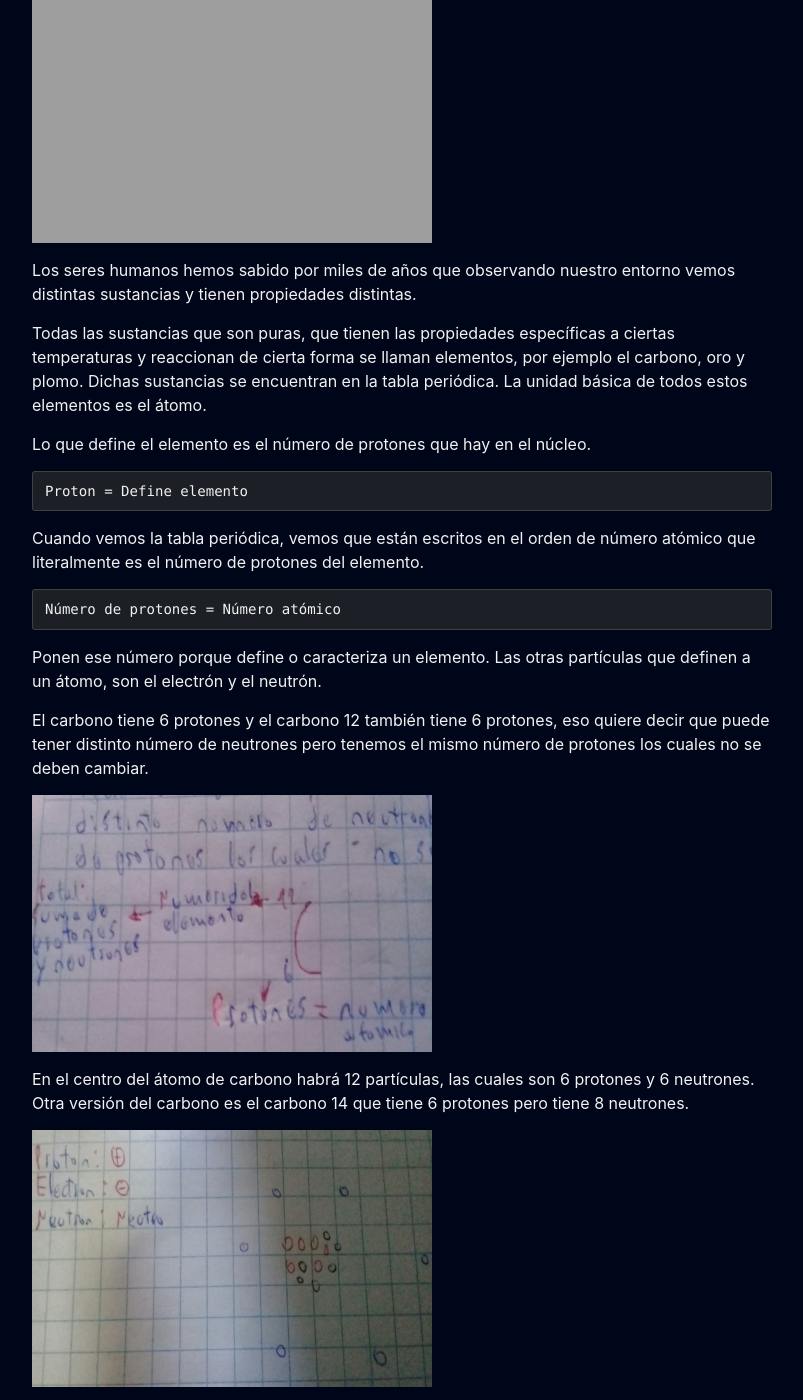
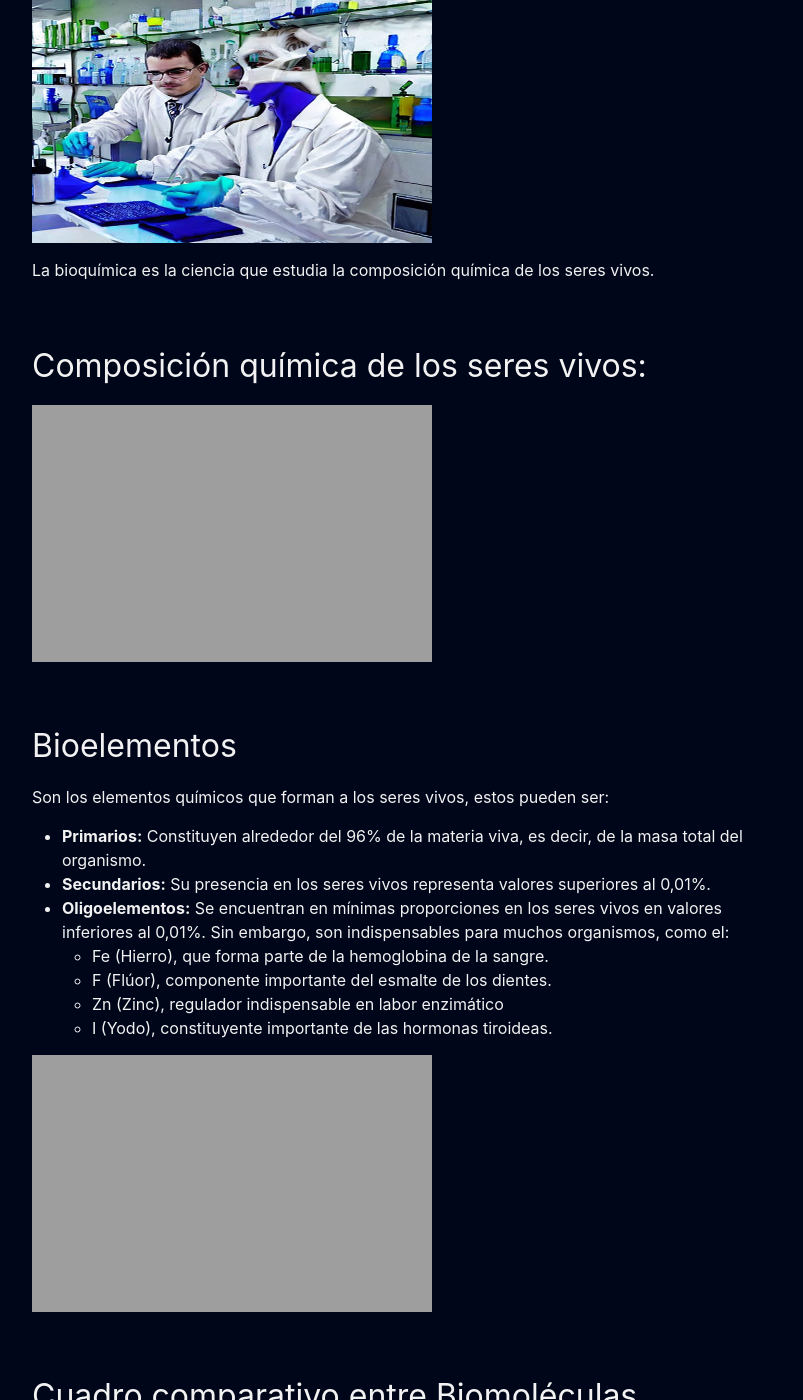
Before and after one commit to dylanmeca/dylanmeca.github.io, a Jekyll site: the page built from _posts/2023-05-06-Aprende-biologia-desde-0.md, in a window 1280 px wide and 1400 px high, scrolled down 749 px. Shown: the whole window, without its empty margins (238-1041 px from the left). Built offline with Jekyll 4.4.1, drawn with Linux system fonts in a browser that asks for light colours; a script that is not in the unit is left out; comment, search, counter and statistics services are not loaded; some of the changed text lies outside the part shown.

Commit message:
Update 2023-05-06-Aprende-biologia-desde-0.md

````diff
--- a/_posts/2023-05-06-Aprende-biologia-desde-0.md
+++ b/_posts/2023-05-06-Aprende-biologia-desde-0.md
@@ -21,55 +21,23 @@ keywords:
 
 # Indice
 
-1. [Elementos y atomos](#elementos-y-atomos)
-2. [Bioquimica](#bioquímica)
+1. [Bioquimica](#bioquímica)
   * [Composición química de los seres vivos](#composición-química-de-los-seres-vivos)
   * [Bioelementos](#bioelementos)
   * [Cuadro comparativo entre Biomoléculas Inorgánicas y Orgánicas](#cuadro-comparativo-entre-biomoléculas-inorgánicas-y-orgánicas)
-3. [Biomoleculas](#biomoleculas)
+2. [Biomoleculas](#biomoleculas)
   * [Biomoleculas Inorganicas](#biomoléculas-inorgánicas)
-4. [Carbohidratos](#carbohidratos)
+3. [Carbohidratos](#carbohidratos)
   * [Función](#función)
   * [Monosacáridos](#monosacáridos)
   * [¿Que función cumple los carbohidratos en los seres vivos?](#¿que-función-cumple-los-carbohidratos-en-los-seres-vivos)
-5. [Disacáridos y Polisácaridos](#disacáridos-y-polisácaridos)
+4. [Disacáridos y Polisácaridos](#disacáridos-y-polisácaridos)
   * [Disacáridos](#disacáridos)
+  * [Polisácaridos](#polisácaridos)
 
-# Elementos y Atomos
-
-<img src="https://dylanmeca.github.io/assets/img/quimica/atomo-representacion.png" width="400px" height="257px">
-
-Los seres humanos hemos sabido por miles de años que observando nuestro entorno vemos distintas sustancias y tienen propiedades distintas.
-
-Todas las sustancias que son puras, que tienen las propiedades específicas a ciertas temperaturas y reaccionan de cierta forma se llaman elementos, por ejemplo el carbono, oro y plomo. Dichas sustancias se encuentran en la tabla periódica. La unidad básica de todos estos elementos es el átomo.
-
-Lo que define el elemento es el número de protones que hay en el núcleo.
-
-```
-Proton = Define elemento
-```
-
-Cuando vemos la tabla periódica, vemos que están escritos en el orden de número atómico que literalmente es el número de protones del elemento.
-
-```
-Número de protones = Número atómico
-```
-
-Ponen ese número porque define o caracteriza un elemento. Las otras partículas que definen a un átomo, son el electrón y el neutrón.
-
-El carbono tiene 6 protones y el carbono 12 también tiene 6 protones, eso quiere decir que puede tener distinto número de neutrones pero tenemos el mismo número de protones los cuales no se deben cambiar.
-
-<img src="https://dylanmeca.github.io/assets/img/quimica/carbono-quimica.jpeg" width="400px" height="257px">
-
-En el centro del átomo de carbono habrá 12 partículas, las cuales son 6 protones y 6 neutrones. Otra versión del carbono es el carbono 14 que tiene 6 protones pero tiene 8 neutrones.
-
-<img src="https://dylanmeca.github.io/assets/img/quimica/atomo.jpeg" width="400px" height="257px">
-
-El carbono 12 es neutro, el carbono va a tener 6 electrones. La razón de por qué los electrones no se van del átomo es que están atraídos al núcleo tienen una velocidad muy alta.
+# Bioquímica
 
 <img src="https://dylanmeca.github.io/assets/img/quimica/bioquimica-laboratorio.jfif" width="400px" height="257px">
-
-# Bioquímica
 
 La bioquímica es la ciencia que estudia la composición química de los seres vivos.
 
````
